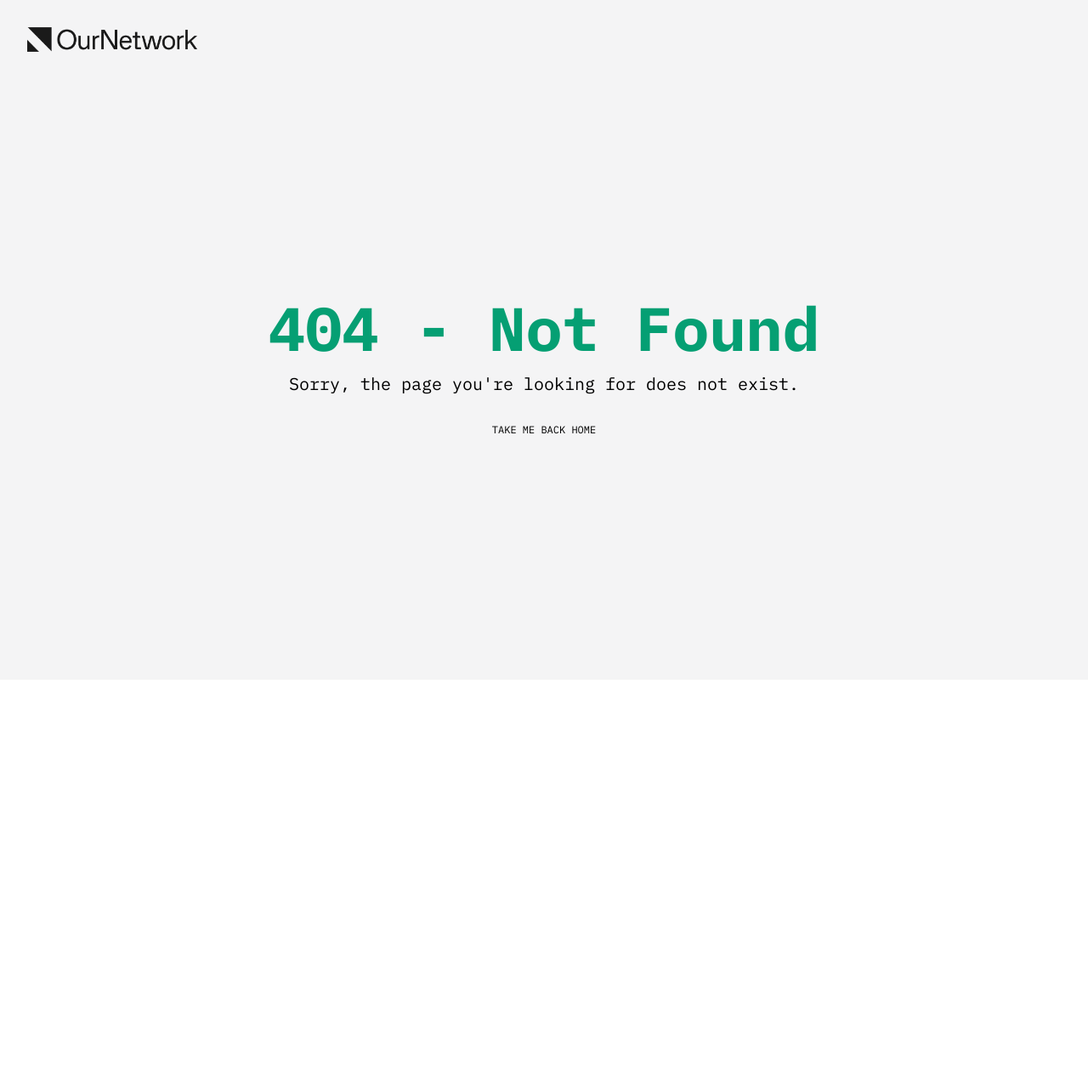
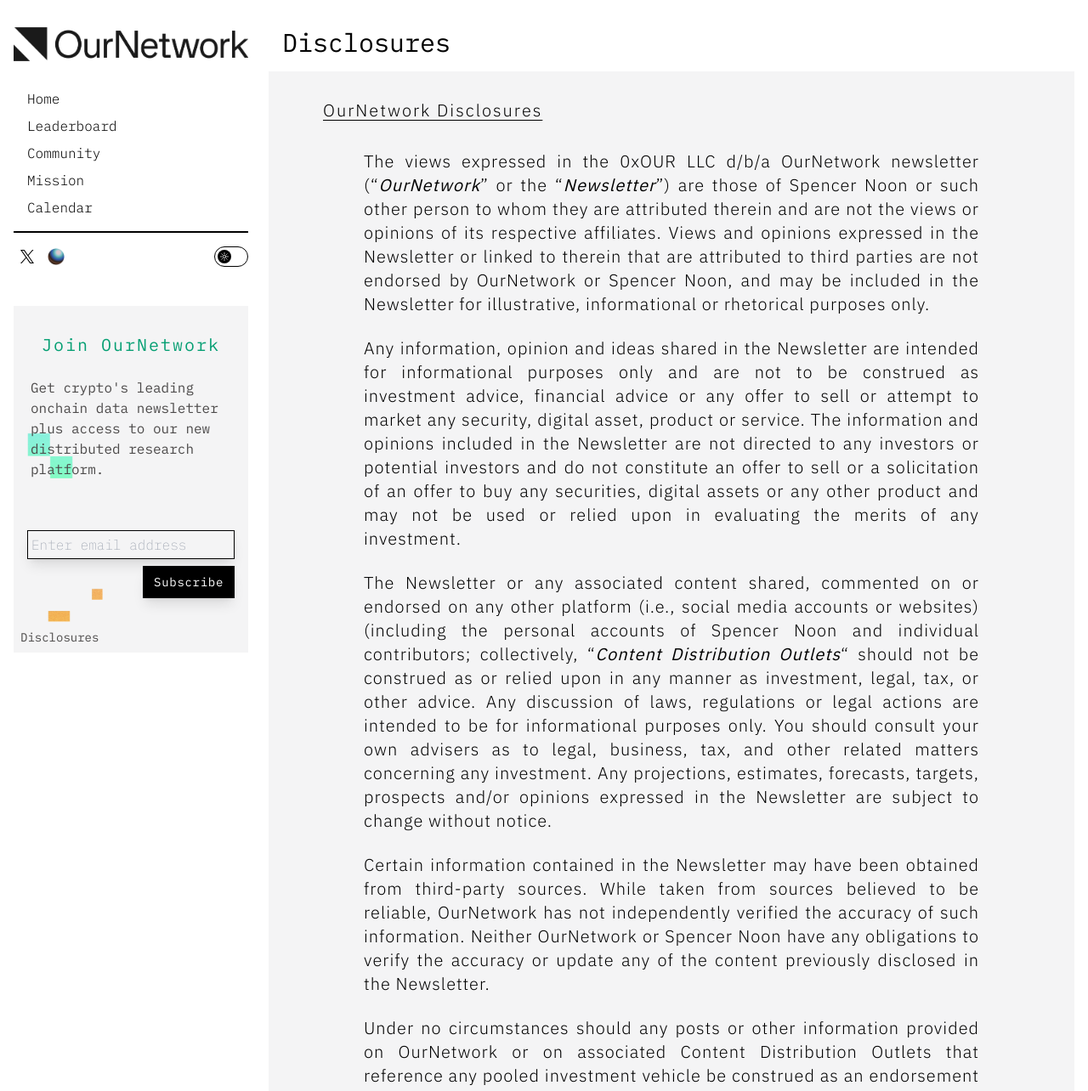
Before and after one commit to OurNetwork/ournetwork-xyz, a Next.js app: page /disclosures in a window 1280 px wide. Before the commit this address had no page. Shown: the top 1284 px of the page at 85% size. Before the commit the page ends 800 px from the top, so only its background shows below. Built offline with nearby package versions, Linux system fonts and the light colour scheme.

Commit message:
feat: added disclosures page

```diff
--- /dev/null
+++ b/src/app/(root)/disclosures/page.tsx
@@ -0,0 +1,46 @@
+"use client";
+
+export default function Disclosures() {
+  return (
+    <div className="pb-4 lg:pb-8 space-y-4">
+      <div className="flex justify-between items-center px-4 py-4 lg:py-0">
+        <div className="text-xl lg:text-3xl">Disclosures</div>
+      </div>
+      <div className="bg-zinc-100 dark:bg-direWolf min-h-full w-full py-8 flex flex-col justify-between font-light px-4 lg:px-16">
+        {/* header and ecosystem diagram */}
+        <div className="flex-col justify-center space-y-8">
+          <div className="flex max-w-2xl text-left text-xl font-sans tracking-widest underline underline-offset-4 decoration-1	">OurNetwork Disclosures</div>
+          <div className="w-full px-12 pb-6 space-y-6 text-justify font-sans tracking-wider text-lg md:text-xl">
+            <p>
+              {`The views expressed in the 0xOUR LLC d/b/a OurNetwork newsletter (“`}
+              <strong>
+                <i>OurNetwork</i>
+              </strong>
+              {`” or the “`}
+              <strong>
+                <i>Newsletter</i>
+              </strong>
+              {`”) are those of Spencer Noon or such other person to whom they are attributed therein and are not the views or opinions of its respective affiliates.  Views and opinions expressed in the Newsletter or linked to therein that are attributed to third parties are not endorsed by OurNetwork or Spencer Noon, and may be included in the Newsletter for illustrative, informational or rhetorical purposes only.`}
+            </p>
+            <p>
+              {`Any information, opinion and ideas shared in the Newsletter are intended for informational purposes only and are not to be construed as investment advice, financial advice or any offer to sell or attempt to market any security, digital asset, product or service.  The information and opinions included in the Newsletter are not directed to any investors or potential investors and do not constitute an offer to sell or a solicitation of an offer to buy any securities, digital assets or any other product and may not be used or relied upon in evaluating the merits of any investment.`}
+            </p>
+            <p>
+              {`The Newsletter or any associated content shared, commented on or endorsed on any other platform (i.e., social media accounts or websites) (including the personal accounts of Spencer Noon and individual contributors; collectively, “`}
+              <strong>
+                <i>Content Distribution Outlets</i>
+              </strong>
+              {`“ should not be construed as or relied upon in any manner as investment, legal, tax, or other advice.  Any discussion of laws, regulations or legal actions are intended to be for informational purposes only.  You should consult your own advisers as to legal, business, tax, and other related matters concerning any investment. Any projections, estimates, forecasts, targets, prospects and/or opinions expressed in the Newsletter are subject to change without notice.`}
+            </p>
+            <p>
+              {`Certain information contained in the Newsletter may have been obtained from third-party sources. While taken from sources believed to be reliable, OurNetwork has not independently verified the accuracy of such information. Neither OurNetwork or Spencer Noon have any obligations to verify the accuracy or update any of the content previously disclosed in the Newsletter.`}
+            </p>
+            <p>
+              {`Under no circumstances should any posts or other information provided on OurNetwork or on associated Content Distribution Outlets that reference any pooled investment vehicle be construed as an endorsement of or offer to buy or sell any related securities. Nor should it be construed as an offer to provide investment advisory services.`}
+            </p>
+          </div>
+        </div>
+      </div>
+    </div>
+  );
+}
```
